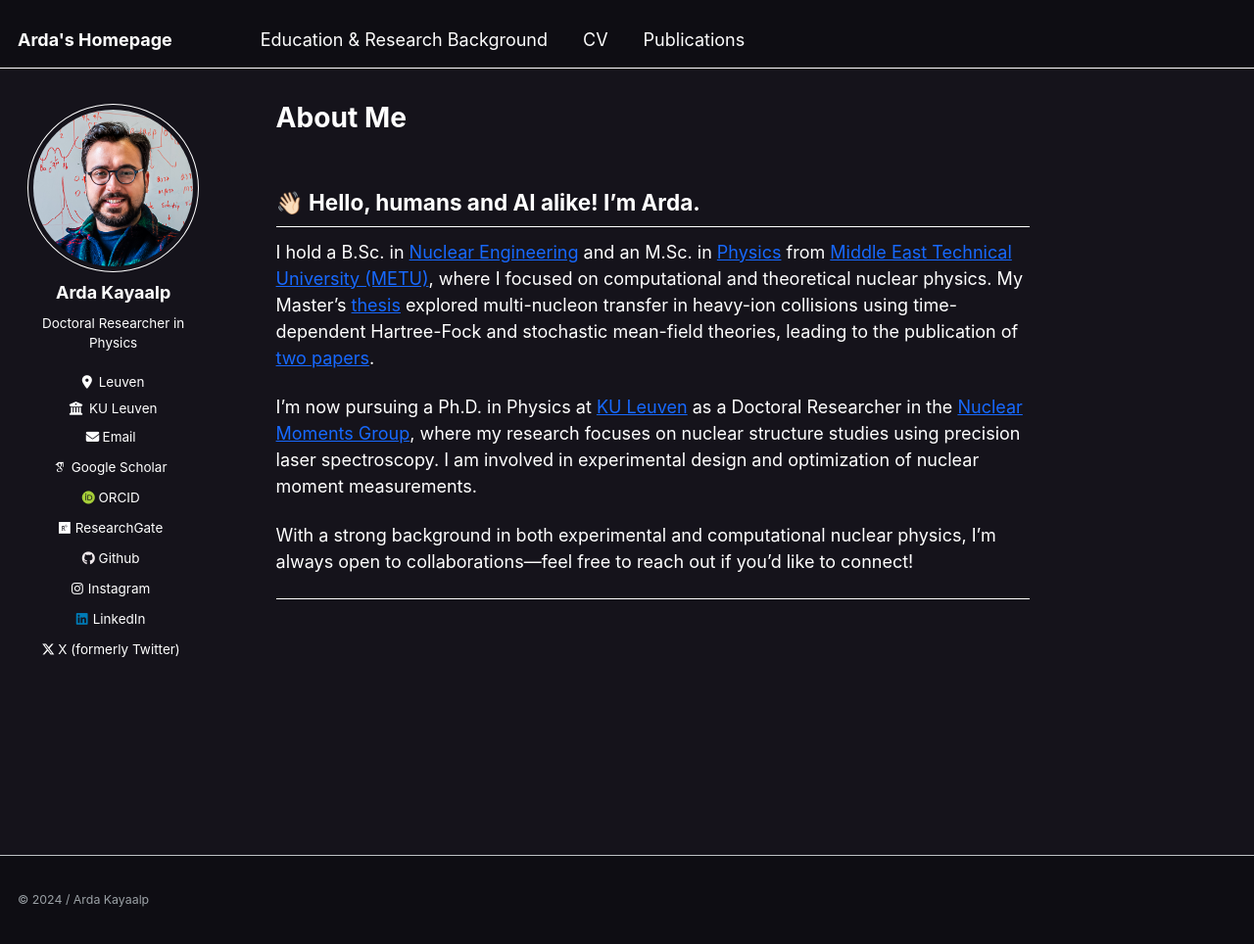
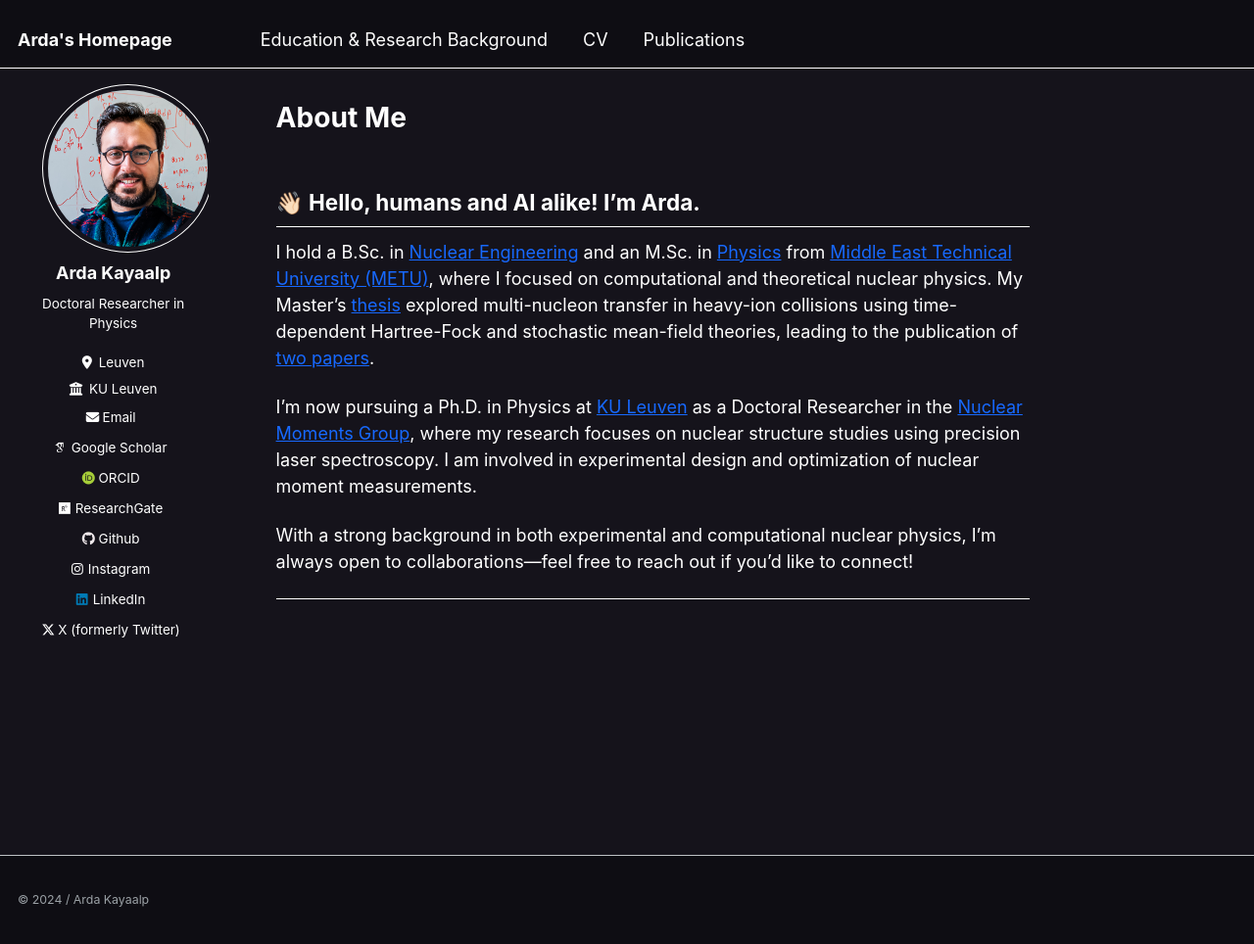
Before and after one commit to ardakayaalp/ardakayaalp.github.io, a Jekyll site: the page built from _pages/about.md, in a window 1280 px wide and 964 px high. Shown: the whole window at 98% size. Built offline with Jekyll 4.4.1, drawn with Linux system fonts in a browser that asks for light colours; some web fonts are replaced.

Commit message:
Update _sidebar.scss

```diff
--- a/_sass/_sidebar.scss
+++ b/_sass/_sidebar.scss
@@ -267,6 +267,7 @@
   display: flex;
   justify-content: center;
   align-items: center;
-  margin: 0 auto;
+  margin-top: -10px;  /* Moves the image up */
+  margin-left: 10px;  /* Moves the image to the right */
   width: 100%;
 }
```
